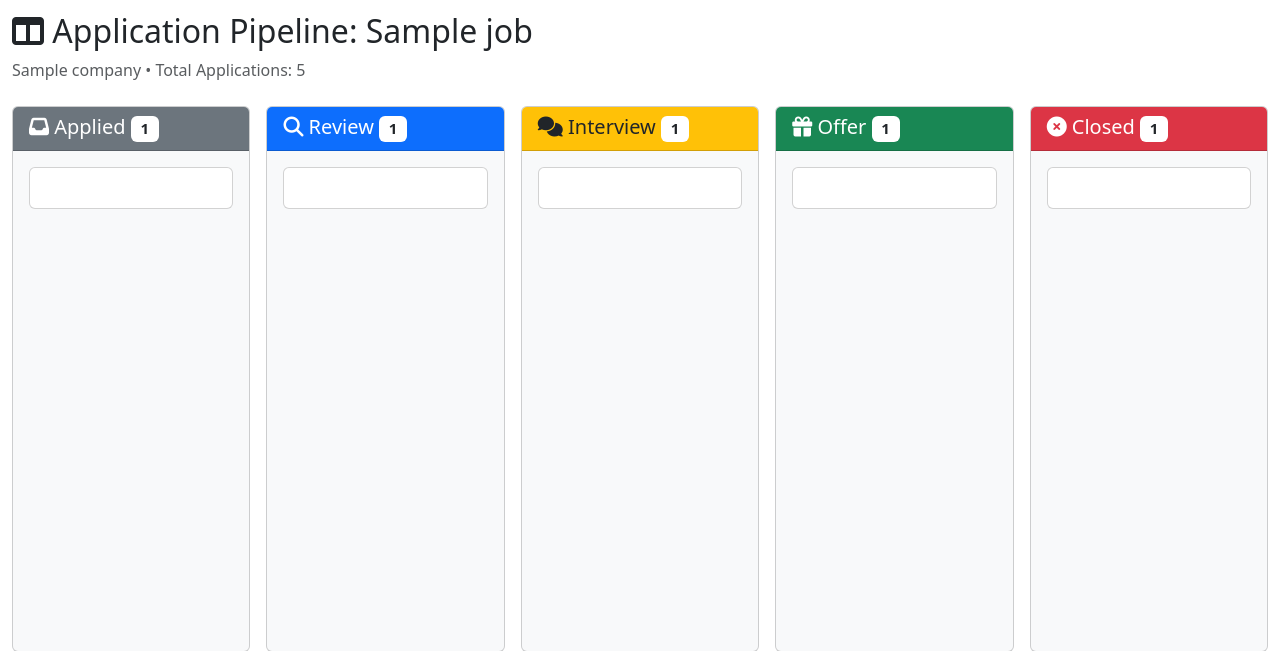
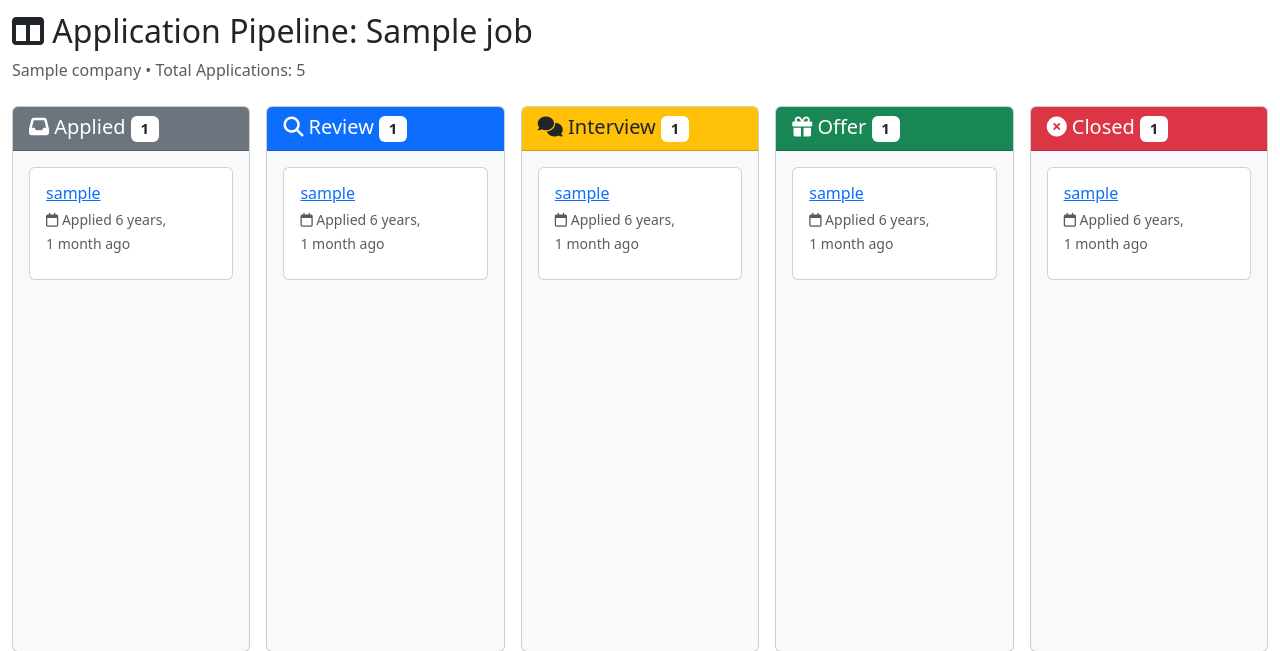
Before and after one commit to StealthyFearZ/lockedin, a Django app: template lockedin/jobs/templates/jobs/application_pipeline.html in a window 1280 px wide. Shown: the part 154-805 px from the top of the page. Run offline with Django 5.2, Linux system fonts and the light colour scheme; the template is opened without the code that fills it: most values are stand-ins (such as "Sample title", 1, 10 or a date in 2020); some libraries are stand-ins or nearby versions.

Commit message:
Added useername w/ last applied date

```diff
--- a/lockedin/jobs/templates/jobs/application_card.html
+++ b/lockedin/jobs/templates/jobs/application_card.html
@@ -3,7 +3,16 @@
         <div class="d-flex justify-content-between align-items-start mb-2">
             <!-- Add User name w/ link to profile somehow -->
             <div>
-
+                <h6 class="mb-1">
+                    <!-- Make da link to da profile -->
+                    <a href="{% url 'profiles.detail' app.user.username %}" target="_blank">
+                        {{ app.user.get_full_name|default:app.user.username }}
+                    </a>
+                </h6>
+                <small class="text-muted">
+                    <!-- sHOW wjen last applied-->
+                    <i class="far fa-calendar"></i> Applied {{ app.date|timesince }} ago
+                </small>
             </div>
             <!-- Add Dropdown menu to move between stages / columns-->
             <div>
```
